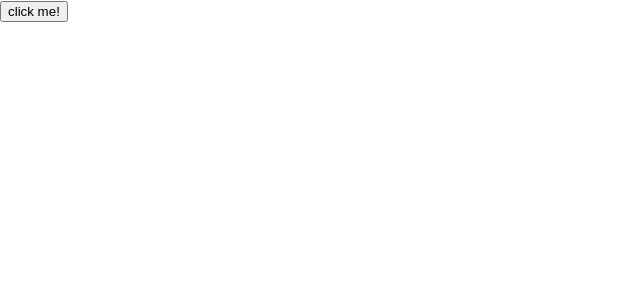
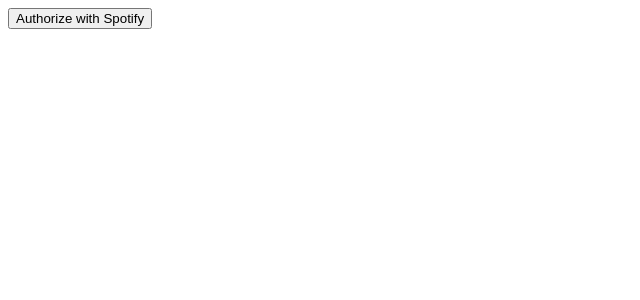
Before and after one commit to mattLeslie/botify, a React (Create React App) app in the folder client/: page / in a window 1280 px wide. Shown: the top 300 px of the page, without its empty margins (0-640 px from the left). Built offline with nearby package versions, Linux system fonts and the light colour scheme; the HTML template or start-up script is replaced by a standard one.

Commit message:
passing first stage of authentication and calling back

```diff
--- a/client/package.json
+++ b/client/package.json
@@ -40,5 +40,6 @@
       "last 1 firefox version",
       "last 1 safari version"
     ]
-  }
+  },
+  "proxy": "http://localhost:5000"
 }
--- /dev/null
+++ b/client/src/components/AuthButton.tsx
@@ -0,0 +1,21 @@
+
+const AuthorizationButton = () => {
+  const handleAuthorization = async () => {
+    try {
+        // TODO: technically a secret... need to store this precooked link in a .env file eventually
+        // Had to do it this way because I was running into lots of CORS issues when trying to get the express server to handle it :(
+        const url = "https://accounts.spotify.com/authorize?client_id=97ab3543c0a34e20b7d6e1032addff22&response_type=code&redirect_uri=http://localhost:5000/callback&scope=user-read-private%20user-read-email"
+        window.open(url,"_self")
+        } catch (error) {
+      console.error('Error:', error);
+    }
+  };
+
+  return (
+    <div>
+      <button onClick={handleAuthorization}>Authorize with Spotify</button>
+    </div>
+  );
+};
+
+export default AuthorizationButton;
--- a/client/src/index.css
+++ /dev/null
@@ -1,13 +0,0 @@
-body {
-  margin: 0;
-  font-family: -apple-system, BlinkMacSystemFont, 'Segoe UI', 'Roboto', 'Oxygen',
-    'Ubuntu', 'Cantarell', 'Fira Sans', 'Droid Sans', 'Helvetica Neue',
-    sans-serif;
-  -webkit-font-smoothing: antialiased;
-  -moz-osx-font-smoothing: grayscale;
-}
-
-code {
-  font-family: source-code-pro, Menlo, Monaco, Consolas, 'Courier New',
-    monospace;
-}
--- a/client/src/index.tsx
+++ b/client/src/index.tsx
@@ -1,7 +1,6 @@
 import React from 'react';
 import ReactDOM from 'react-dom/client';
-import './index.css';
-import App from './App';
+import App from './pages/App';
 import {
   BrowserRouter,
   Routes,
--- a/client/src/App.tsx
+++ b/client/src/pages/App.tsx
@@ -1,10 +1,12 @@
 import { Routes, Route} from "react-router-dom";
+import AuthorizationButton from "../components/AuthButton";
 
 function App() {
+
   return (
     <main>
       <Routes>
-          <Route path="/" element={<button onClick={()=>{console.log("test")}}>click me!</button>} />
+          <Route path="/" element={<AuthorizationButton/>} />
       </Routes>
     </main>
   );
```
Also changed, not shown: client/src/App.css (deleted, +0 -38 lines), client/src/logo.svg (deleted), 1 other file (tests, documents, lock files or other folders).
